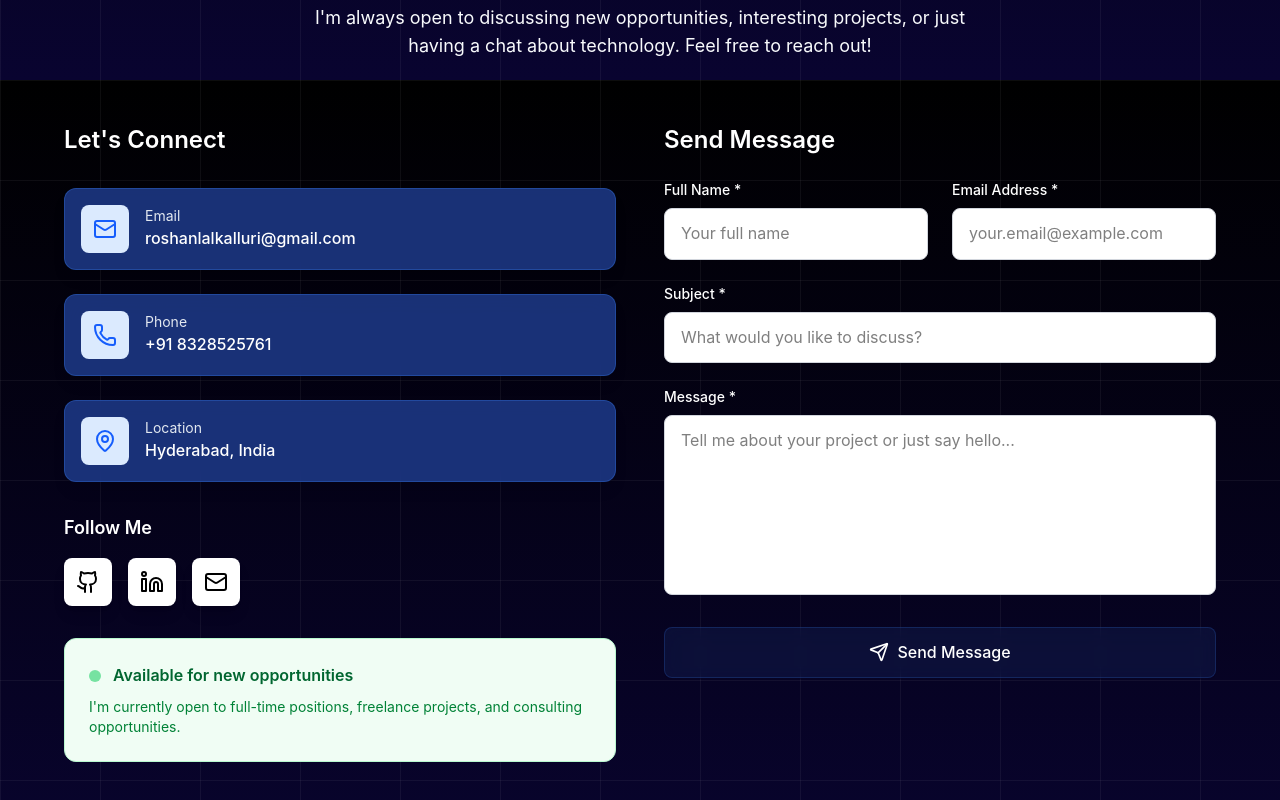
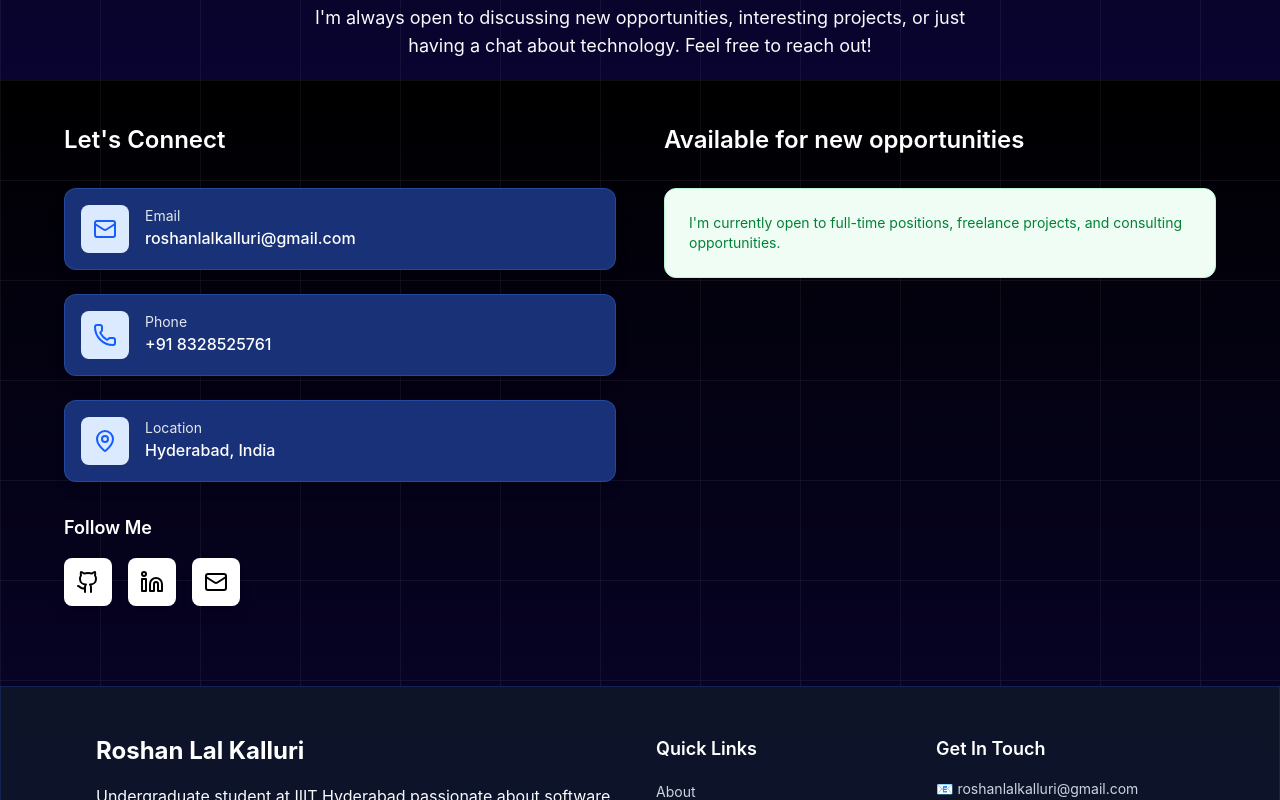
Before and after one commit to Roshan-o/roshan-o.github.io, a Next.js app: page / in a window 1280 px wide. Shown: the part 7920-8720 px from the top of the page. Built offline with nearby package versions, Linux system fonts and the light colour scheme.

Commit message:
contact updated

```diff
--- a/app/components/Contact.tsx
+++ b/app/components/Contact.tsx
@@ -85,36 +85,7 @@ export const Contact = () => {
     }));
   };
 
-  const sendEmail = async (e: React.FormEvent) => {
-    e.preventDefault();
 
-    if (!form.current) return;
-
-    setIsSubmitting(true);
-    setSubmitStatus('idle');
-
-    try {
-      // Note: You need to set up EmailJS service
-      // 1. Create account at https://www.emailjs.com/
-      // 2. Create email service and template
-      // 3. Replace these IDs with your actual EmailJS IDs
-      const result = await emailjs.sendForm(
-        'YOUR_SERVICE_ID', // Replace with your EmailJS service ID
-        'YOUR_TEMPLATE_ID', // Replace with your EmailJS template ID
-        form.current,
-        'YOUR_PUBLIC_KEY' // Replace with your EmailJS public key
-      );
-
-      console.log('Email sent successfully:', result);
-      setSubmitStatus('success');
-      setFormData({ name: '', email: '', subject: '', message: '' });
-    } catch (error) {
-      console.error('Error sending email:', error);
-      setSubmitStatus('error');
-    } finally {
-      setIsSubmitting(false);
-    }
-  };
 
   return (
     <section id="contact" className="py-20 px-4 sm:px-6 lg:px-8 ">
@@ -189,141 +160,26 @@ export const Contact = () => {
                 </div>
               </div>
 
-              {/* Availability */}
+            </motion.div>
+
+            {/* Availability */}
+            <motion.div variants={itemVariants} className="flex flex-col justify-start">
+              <h3 className="text-2xl font-semibold text-white-primary mb-8">
+                Available for new opportunities
+              </h3>
               <motion.div
-                className="mt-8 p-6 bg-green-50 dark:bg-green-900/20 border border-green-200 dark:border-green-800 rounded-xl"
-                variants={itemVariants}
+                className="p-6 bg-green-50 dark:bg-green-900/20 border border-green-200 dark:border-green-800 rounded-xl"
+                whileHover={{ y: -5 }}
+                transition={{ duration: 0.2 }}
               >
-                <div className="flex items-center mb-2">
-                  <div className="w-3 h-3 bg-green-500 rounded-full mr-3 animate-pulse"></div>
-                  <span className="text-green-800 dark:text-green-200 font-semibold">
-                    Available for new opportunities
-                  </span>
-                </div>
                 <p className="text-green-700 dark:text-green-300 text-sm">
                   I'm currently open to full-time positions, freelance projects, and consulting opportunities.
                 </p>
               </motion.div>
             </motion.div>
-
-            {/* Contact Form */}
-            <motion.div variants={itemVariants}>
-              <form ref={form} onSubmit={sendEmail} className="space-y-6">
-                <h3 className="text-2xl font-semibold text-white-primary mb-6">
-                  Send Message
-                </h3>
-
-                {/* Success/Error Messages */}
-                {submitStatus === 'success' && (
-                  <motion.div
-                    initial={{ opacity: 0, y: -10 }}
-                    animate={{ opacity: 1, y: 0 }}
-                    className="p-4 bg-green-50 dark:bg-green-900/20 border border-green-200 dark:border-green-800 rounded-lg flex items-center text-green-800 dark:text-green-200"
-                  >
-                    <CheckCircle className="mr-2" size={20} />
-                    Message sent successfully! I'll get back to you soon.
-                  </motion.div>
-                )}
-
-                {submitStatus === 'error' && (
-                  <motion.div
-                    initial={{ opacity: 0, y: -10 }}
-                    animate={{ opacity: 1, y: 0 }}
-                    className="p-4 bg-red-50 dark:bg-red-900/20 border border-red-200 dark:border-red-800 rounded-lg text-red-800 dark:text-red-200"
-                  >
-                    Failed to send message. Please try again or email me directly.
-                  </motion.div>
-                )}
-
-                <div className="grid md:grid-cols-2 gap-6">
-                  <div>
-                    <label htmlFor="name" className="block text-sm font-medium text-gray-700 dark:text-gray-300 mb-2">
-                      Full Name *
-                    </label>
-                    <input
-                      type="text"
-                      id="name"
-                      name="name"
-                      value={formData.name}
-                      onChange={handleInputChange}
-                      required
-                      className="w-full px-4 py-3 border border-gray-300 dark:border-gray-600 rounded-lg focus:ring-2 focus:ring-blue-500 focus:border-transparent bg-white dark:bg-gray-900 text-black transition-colors"
-                      placeholder="Your full name"
-                    />
-                  </div>
-                  <div>
-                    <label htmlFor="email" className="block text-sm font-medium text-gray-700 dark:text-gray-300 mb-2">
-                      Email Address *
-                    </label>
-                    <input
-                      type="email"
-                      id="email"
-                      name="email"
-                      value={formData.email}
-                      onChange={handleInputChange}
-                      required
-                      className="w-full px-4 py-3 border border-gray-300 dark:border-gray-600 rounded-lg focus:ring-2 focus:ring-blue-500 focus:border-transparent bg-white dark:bg-gray-900 text-black transition-colors"
-                      placeholder="your.email@example.com"
-                    />
-                  </div>
-                </div>
-
-                <div>
-                  <label htmlFor="subject" className="block text-sm font-medium text-gray-700 dark:text-gray-300 mb-2">
-                    Subject *
-                  </label>
-                  <input
-                    type="text"
-                    id="subject"
-                    name="subject"
-                    value={formData.subject}
-                    onChange={handleInputChange}
-                    required
-                    className="w-full px-4 py-3 border border-gray-300 dark:border-gray-600 rounded-lg focus:ring-2 focus:ring-blue-500 focus:border-transparent bg-white dark:bg-gray-900 text-black transition-colors"
-                    placeholder="What would you like to discuss?"
-                  />
-                </div>
-
-                <div>
-                  <label htmlFor="message" className="block text-sm font-medium text-gray-700 dark:text-gray-300 mb-2">
-                    Message *
-                  </label>
-                  <textarea
-                    id="message"
-                    name="message"
-                    rows={6}
-                    value={formData.message}
-                    onChange={handleInputChange}
-                    required
-                    className="w-full px-4 py-3 border border-gray-300 dark:border-gray-600 rounded-lg focus:ring-2 focus:ring-blue-500 focus:border-transparent bg-white dark:bg-gray-900 text-black transition-colors resize-none"
-                    placeholder="Tell me about your project or just say hello..."
-                  ></textarea>
-                </div>
-
-                <motion.button
-                  type="submit"
-                  disabled={isSubmitting}
-                  className="btn-glow w-full text-white font-medium py-3 px-6 rounded-lg transition-all duration-300 flex items-center justify-center disabled:opacity-50 disabled:cursor-not-allowed"
-                  whileHover={{ scale: 1.02 }}
-                  whileTap={{ scale: 0.98 }}
-                >
-                  {isSubmitting ? (
-                    <>
-                      <div className="animate-spin rounded-full h-5 w-5 border-b-2 border-white mr-2"></div>
-                      Sending...
-                    </>
-                  ) : (
-                    <>
-                      <Send className="mr-2" size={20} />
-                      Send Message
-                    </>
-                  )}
-                </motion.button>
-              </form>
-            </motion.div>
           </div>
         </motion.div>
       </div>
     </section>
-  );
-};
+    );
+}
```
